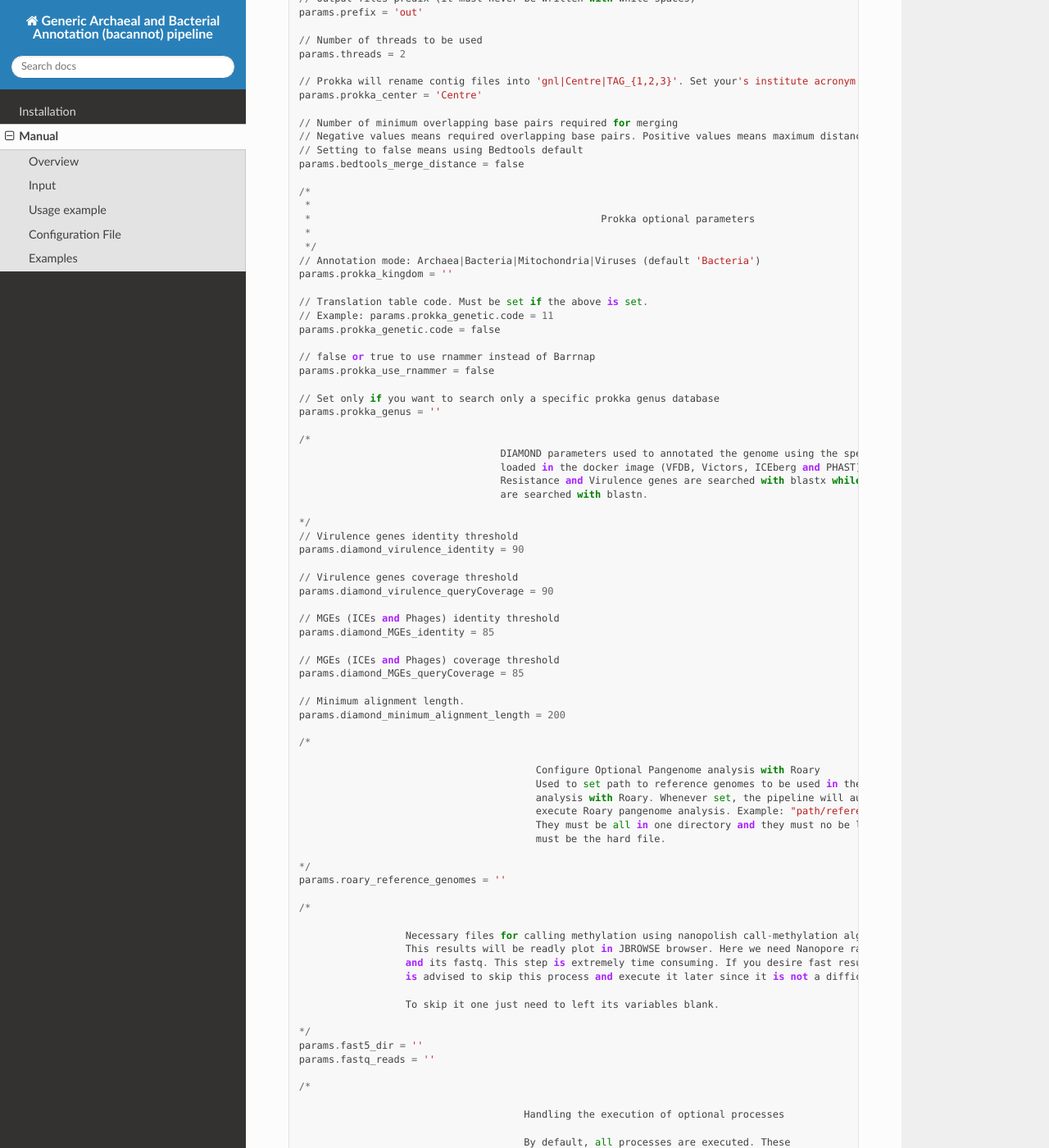
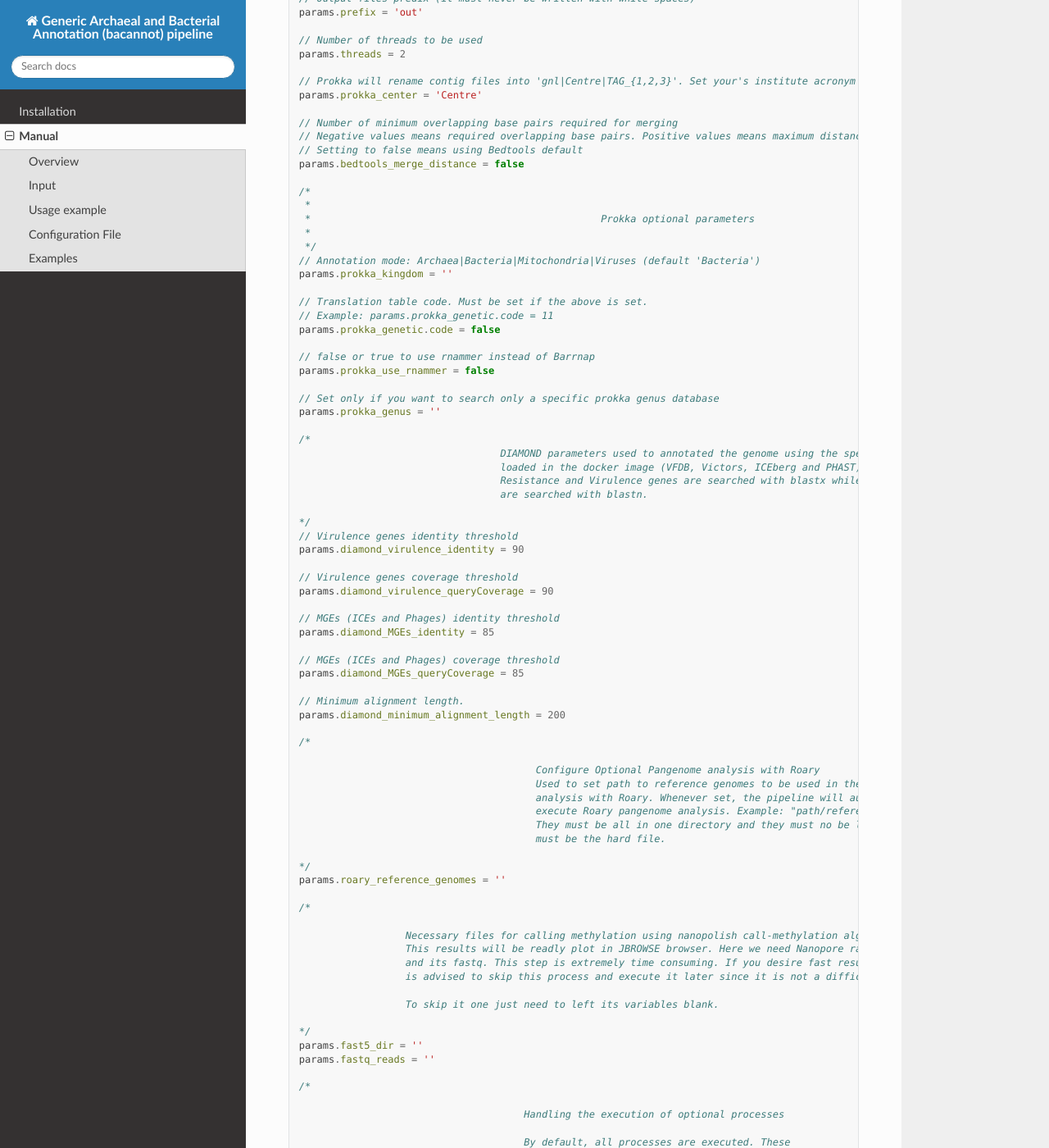
Before and after one commit to fmalmeida/bacannot, a Sphinx documentation site: the page built from docs/manual.rst, in a window 1280 px wide and 1400 px high, scrolled down 1572 px. Shown: the whole window at 82% size. Built offline with Sphinx 7.4.7 and the Read the Docs theme 2.0.0, drawn with Linux system fonts in a browser that asks for light colours; some of the changed text lies outside the part shown.

Commit message:
Fixing Language Highlight

```diff
--- a/docs/manual.rst
+++ b/docs/manual.rst
@@ -160,6 +160,8 @@ Usage example
      - N
      - Path to fastq reads (related to fast5 files) that will be used to call methylation. If null, the analysis will be skipped
 
+
+
 Configuration File
 """"""""""""""""""
 
@@ -170,7 +172,9 @@ To download a configuration file template users just need to run ``nextflow run
 
 Using a config file your code is lot more clean and concise: ``nextflow run fmalmeida/bacannot -c [path-to-config]``
 
-Exemplification of Config file::
+Exemplification of Config file:
+
+.. code-block:: groovy
 
   /*
 
```
Also changed, not shown: 1 other file.
